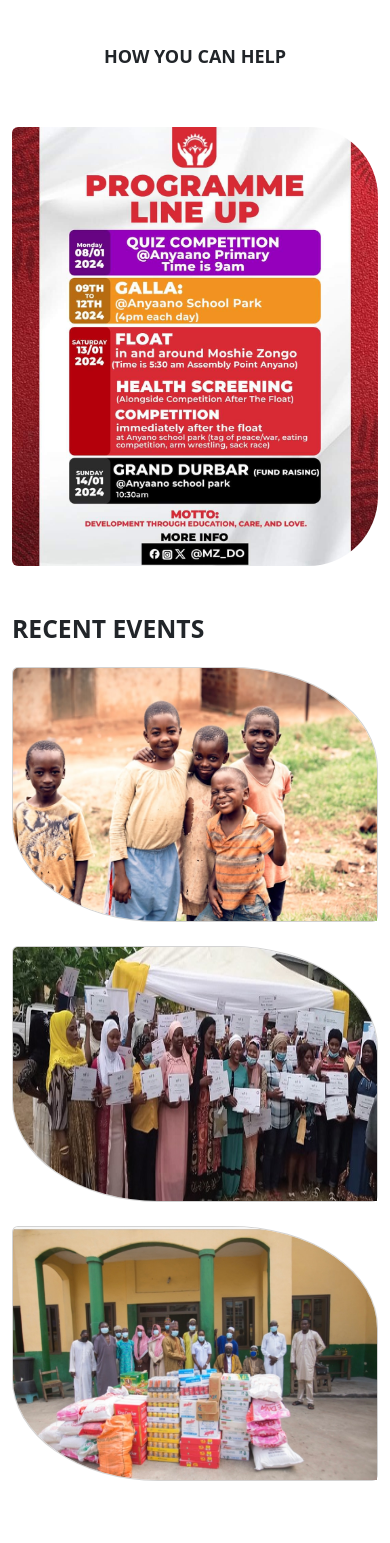
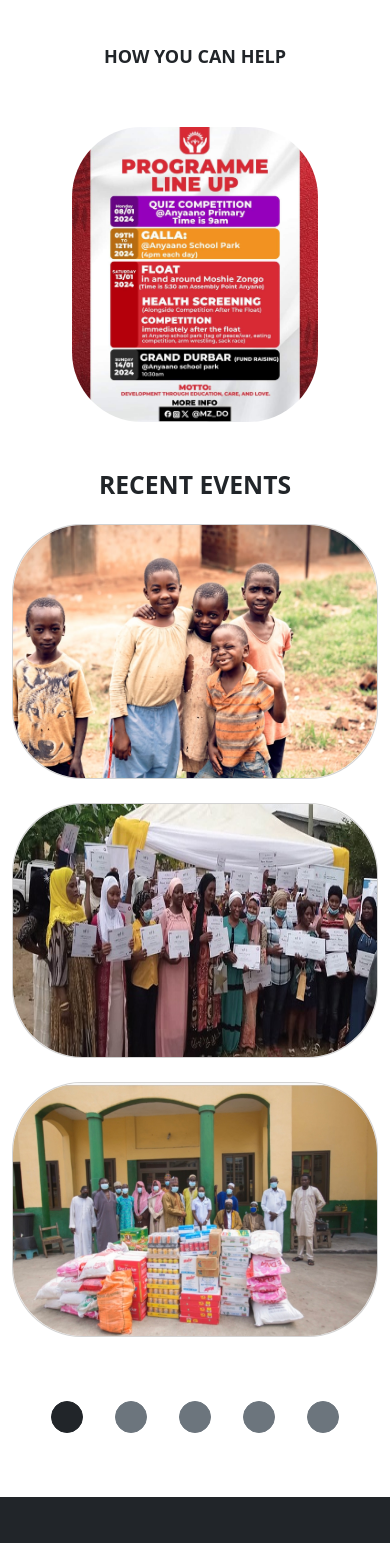
Before and after one commit to Namibra-Devs/MZDO-WEBSITE, a React (Vite) app: page /Event in a window 390 px wide. Shown: the part 1062-2605 px from the top of the page. Built offline with nearby package versions, Linux system fonts and the light colour scheme.

Commit message:
working on responsive

```diff
--- a/src/sections/Event.jsx
+++ b/src/sections/Event.jsx
@@ -53,32 +53,32 @@ const Event = ()=> {
             </div>
         </div>
 
-        <div className="col-md-6 col-sm-12 mt-5">
-            <img src={lineup} alt="Logo" className="img-fluid rounded-start" style={{borderTopRightRadius:'70px', borderTopLeftRadius:'70px', borderBottomRightRadius:'70px',   borderBottomLeftRadius: '70px', maxHeight:'60vh'}} />
-        </div>
+        <div className="col-lg-6 col-md-6 col-sm-12 mt-5 d-flex justify-content-center align-items-center">
+             <img src={lineup} alt="Logo" className='card-col img-fluid' style={{ maxWidth: '100%', borderTopRightRadius:'70px', borderTopLeftRadius:'70px', borderBottomRightRadius:'70px',   borderBottomLeftRadius: '70px',maxHeight: '35vh' }} />
+          </div>
 
     </div>
     </div>
 
     <div className="container mt-5">
-        <div className="row justify-content-center align-items-center">
+        <div className="row justify-content-center align-items-center text-center">
             <h2 className="mb-4" style={{fontWeight:'700'}}>RECENT EVENTS</h2>
 
             <div className="col-12 col-md-4 mb-4">
-                <div className="card" style={{borderTopRightRadius:'40%', borderBottomLeftRadius:'40%'}}>
-                    <img src={boys} className="card-img-top" alt="manspeaking" style={{height:"30vh", borderTopRightRadius:'40%', borderBottomLeftRadius:'40%'}} />
+                <div className="card" style={{borderTopRightRadius:'70px', borderBottomLeftRadius:'70px', borderTopLeftRadius:'70px', borderBottomRightRadius:'70px'}}>
+                    <img src={boys} className="card-img-top" alt="manspeaking" style={{height:"30vh", borderTopRightRadius:'70px', borderBottomLeftRadius:'70px', borderTopLeftRadius:'70px', borderBottomRightRadius:'70px'}} />
                 </div>
             </div>
 
             <div className="col-12 col-md-4 mb-4">
-                <div className="card" style={{borderTopRightRadius:'40%', borderBottomLeftRadius:'40%'}}>
-                    <img src={benificial} className="card-img-top" alt="womanspeaking" style={{height:"30vh", borderTopRightRadius:'40%', borderBottomLeftRadius:'40%'}} />
+                <div className="card" style={{borderTopRightRadius:'70px', borderBottomLeftRadius:'70px', borderTopLeftRadius:'70px', borderBottomRightRadius:'70px'}}>
+                    <img src={benificial} className="card-img-top" alt="womanspeaking" style={{height:"30vh", borderTopRightRadius:'70px', borderBottomLeftRadius:'70px', borderTopLeftRadius:'70px', borderBottomRightRadius:'70px'}} />
                 </div>
             </div>
 
             <div className="col-12 col-md-4 mb-4">
-                <div className="card" style={{borderTopRightRadius:'40%', borderBottomLeftRadius:'40%'}}>
-                    <img src={donate} className="card-img-top" alt="youth" style={{height:"30vh", borderTopRightRadius:'40%', borderBottomLeftRadius:'40%'}} />
+                <div className="card" style={{borderTopRightRadius:'70px', borderBottomLeftRadius:'70px', borderTopLeftRadius:'70px', borderBottomRightRadius:'70px'}}>
+                    <img src={donate} className="card-img-top" alt="youth" style={{height:"30vh", borderTopRightRadius:'70px', borderBottomLeftRadius:'70px', borderTopLeftRadius:'70px', borderBottomRightRadius:'70px'}} />
                 </div>
             </div>
         </div>
--- a/src/sections/Faqs.css
+++ b/src/sections/Faqs.css
@@ -1,4 +1,4 @@
-.faqs-bg :before{
+.faqs-bg ::after{
     content: '';
     position: absolute;
     inset: 0;
--- a/src/sections/Faqs.jsx
+++ b/src/sections/Faqs.jsx
@@ -9,22 +9,25 @@ const Faqs = ()  => {
     <div>
         <Navbar />
         <div className='container-fluid faqs-bg'
-        style={{  backgroundImage: `url(${student})`,
+    style={{
+        backgroundImage: `url(${student})`,
         backgroundSize: 'cover',
         backgroundRepeat: 'no-repeat',
         backgroundPosition: 'center',
-        height:'80vh',
-        width:'120rem',
-        position:'relative',
-        isolation:'isolate'
+        height: '80vh',
+        width: '120rem',
+        position: 'relative',
+        isolation: 'isolate',
+        display: 'flex',
+        alignItems: 'center',  // vertical centering
+        justifyContent: 'center'  // horizontal centering
+    }}>
+    <div className='container'>
+        <h1 className='text-center text-light'
+            style={{ fontWeight: '700' }}>FAQS</h1>
+    </div>
+</div>
 
-          }}>
-        <div className='container '>
-        <h1 className='text-center text-light'
-        style={{fontWeight:'700', paddingTop:'300px' }}>FAQS</h1>
-        </div>
-
-        </div>
         <div className='container-fluid w-100 text-center mt-5'>
     <h6 className='mt-5' style={{ fontWeight: '700' }}>FREQUENTLY ASKED QUESTIONS </h6>
     <p style={{ fontWeight: '700' }}>Have any questions?</p>
@@ -97,10 +100,6 @@ const Faqs = ()  => {
     <p style={{ fontWeight: '700' }}>Still need help? send us message here </p>
 </div>
 
-
-
-
-
         <Footer />
 
     </div>
--- a/src/sections/Update.jsx
+++ b/src/sections/Update.jsx
@@ -42,51 +42,49 @@ const Update = () => {
           width:'70%'
         }} >
             {/* first row */}
-      <div className="row row-image">
-        <div className="col-sm  text-white">
-        <div className="card " style={{width: "18rem", borderTopRightRadius:'70px' ,borderTopLeftRadius:'70px', margin:'20px', border:'0', boxShadow:'whitesmoke' }} >
-         <img src={boys} className="card-img-top" alt="..." style={{height:"20vh", borderTopRightRadius: '50px',  borderTopLeftRadius: '50px',  borderBottomLeftRadius:'50px' , borderBottomRightRadius:'50px', }}  data-aos="fade-left" />
+            <div className="row row-image justify-content-center align-items-center">
+    <div className="col-sm text-white d-flex justify-content-center">
+        <div className="card" style={{ width: "18rem", borderTopRightRadius: '70px', borderTopLeftRadius: '70px', margin: '20px', border: '0', boxShadow: 'whitesmoke' }}>
+            <img src={boys} className="card-img-top" alt="..." style={{ height: "20vh", borderTopRightRadius: '50px', borderTopLeftRadius: '50px', borderBottomLeftRadius: '50px', borderBottomRightRadius: '50px' }} data-aos="fade-left" />
             <div className="card-body">
                 <h5 className="card-title text-center">DEVELOPMENTAL PROJECTS</h5>
-        <p className="card-text" style={{fontSize:'12px'}}>WE RENOVATES AND BUILD A BETTER COMMUNITY  </p>
+                <p className="card-text" style={{ fontSize: '12px' }}>WE RENOVATES AND BUILD A BETTER COMMUNITY  </p>
             </div>
-       < a href='/Programmes_profile' style={{fontWeight:'600',fontSize:'20px',textDecoration:'none',color:'black'}}>READ MORE</a>
+            <a href='/Programmes_profile' style={{ fontWeight: '600', fontSize: '20px', textDecoration: 'none', color: 'black' }}>READ MORE</a>
             <hr />
-       <p style={{fontSize:'10px'}}>DECEMBER 20,2022</p>
+            <p style={{ fontSize: '10px' }}>DECEMBER 20,2022</p>
         </div>
     </div>
-          <div className="col-sm  text-white">
-          <div className="card " style={{width: "18rem", borderTopRightRadius:'60%' , margin:'20px',border:'0', boxShadow:'whitesmoke' }} >
-       <img src={benificial} className="card-img-top" alt="..." style={{height:"20vh", borderTopRightRadius: '50px',  borderTopLeftRadius: '50px',  borderBottomLeftRadius:'50px' , borderBottomRightRadius:'50px', }}  data-aos="fade-right" />
+    <div className="col-sm text-white d-flex justify-content-center">
+        <div className="card" style={{ width: "18rem", borderTopRightRadius: '60%', margin: '20px', border: '0', boxShadow: 'whitesmoke' }}>
+            <img src={benificial} className="card-img-top" alt="..." style={{ height: "20vh", borderTopRightRadius: '50px', borderTopLeftRadius: '50px', borderBottomLeftRadius: '50px', borderBottomRightRadius: '50px' }} data-aos="fade-right" />
             <div className="card-body">
                 <h5 className="card-title text-center">TRAINING</h5>
-        <p className="card-text" style={{fontSize:'12px'}}>WE RENOVATES AND BUILD A BETTER COMMUNITY  </p>
+                <p className="card-text" style={{ fontSize: '12px' }}>WE RENOVATES AND BUILD A BETTER COMMUNITY  </p>
             </div>
-    <a href='/Programmes_profile5' style={{fontWeight:'600',fontSize:'20px',textDecoration:'none',color:'black'}}>READ MORE</a>
+            <a href='/Programmes_profile5' style={{ fontWeight: '600', fontSize: '20px', textDecoration: 'none', color: 'black' }}>READ MORE</a>
             <hr />
-    <p style={{fontSize:'10px'}}>DECEMBER 20,2022</p>
-
+            <p style={{ fontSize: '10px' }}>DECEMBER 20,2022</p>
         </div>
     </div>
-          <div className="col-sm  text-white">
-          <div className="card " style={{width: "18rem", borderTopRightRadius:'60%' , margin:'20px',border:'0', boxShadow:'whitesmoke' }} >
-    <img src={muslimleaders} className="card-img-top" alt="..." style={{height:"20vh", borderTopRightRadius: '50px',  borderTopLeftRadius: '50px',  borderBottomLeftRadius:'50px' , borderBottomRightRadius:'50px',}}  data-aos="fade-right" />
+    <div className="col-sm text-white d-flex justify-content-center">
+        <div className="card" style={{ width: "18rem", borderTopRightRadius: '60%', margin: '20px', border: '0', boxShadow: 'whitesmoke' }}>
+            <img src={muslimleaders} className="card-img-top" alt="..." style={{ height: "20vh", borderTopRightRadius: '50px', borderTopLeftRadius: '50px', borderBottomLeftRadius: '50px', borderBottomRightRadius: '50px' }} data-aos="fade-right" />
             <div className="card-body">
                 <h5 className="card-title text-center">DONATION</h5>
-      <p className="card-text" style={{fontSize:'12px'}}>
+                <p className="card-text" style={{ fontSize: '12px' }}>
                     AS PART  OF OUR BELIEVES GIVING ARMS,
                     WE FULFIL THAT BY  GIVING BACK TO THE NEEDY IN THE
                     COMMUNITY
                 </p>
             </div>
-    <a href='/Programmes_profile6' style={{fontWeight:'600',fontSize:'20px',textDecoration:'none',color:'black'}}>READ MORE</a>
-
+            <a href='/Programmes_profile6' style={{ fontWeight: '600', fontSize: '20px', textDecoration: 'none', color: 'black' }}>READ MORE</a>
             <hr />
-    <p style={{fontSize:'10px',}}>DECEMBER 20,2022</p>
-
+            <p style={{ fontSize: '10px' }}>DECEMBER 20,2022</p>
         </div>
     </div>
 </div>
+
 
 
       </div>
```
Also changed, not shown: src/sections/Programmes.jsx (+26 -18 lines). Lines whose indentation alone changed are shown as unchanged.
